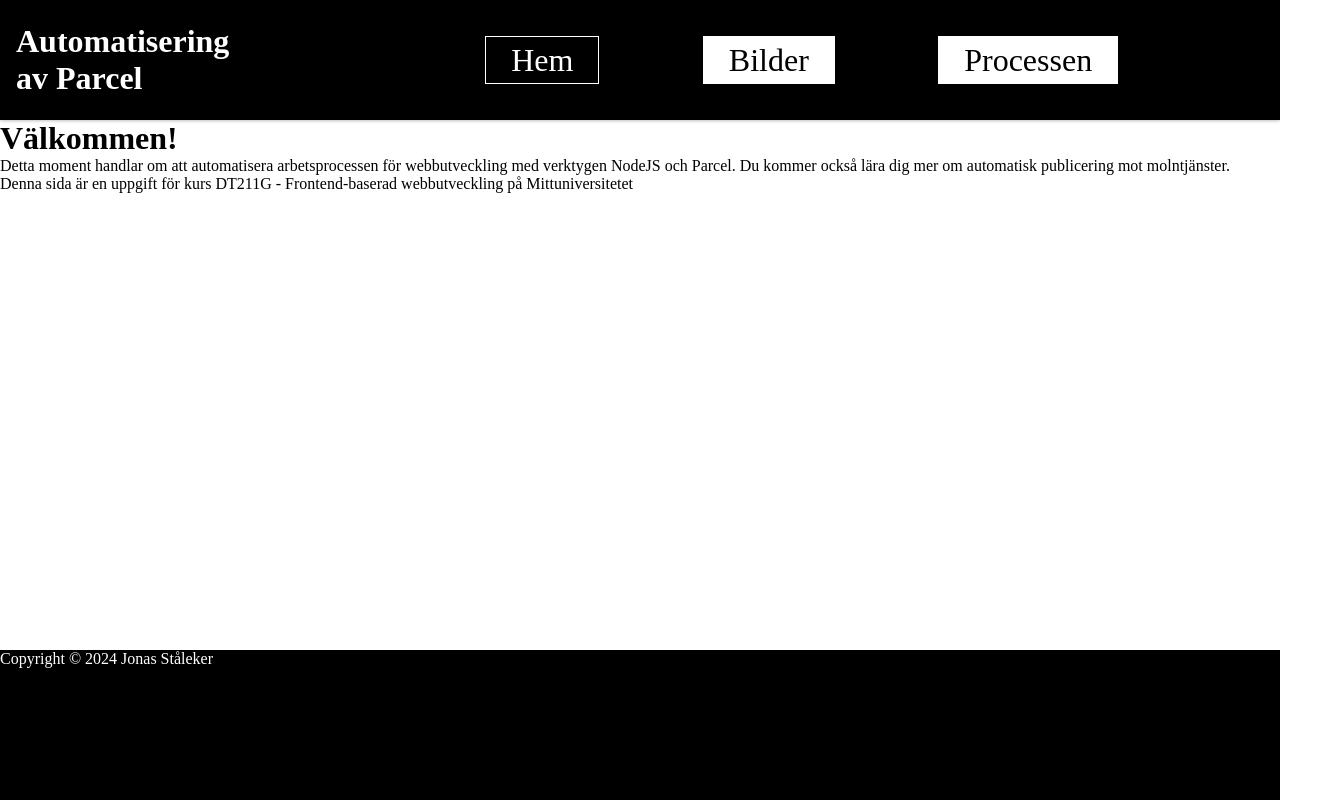
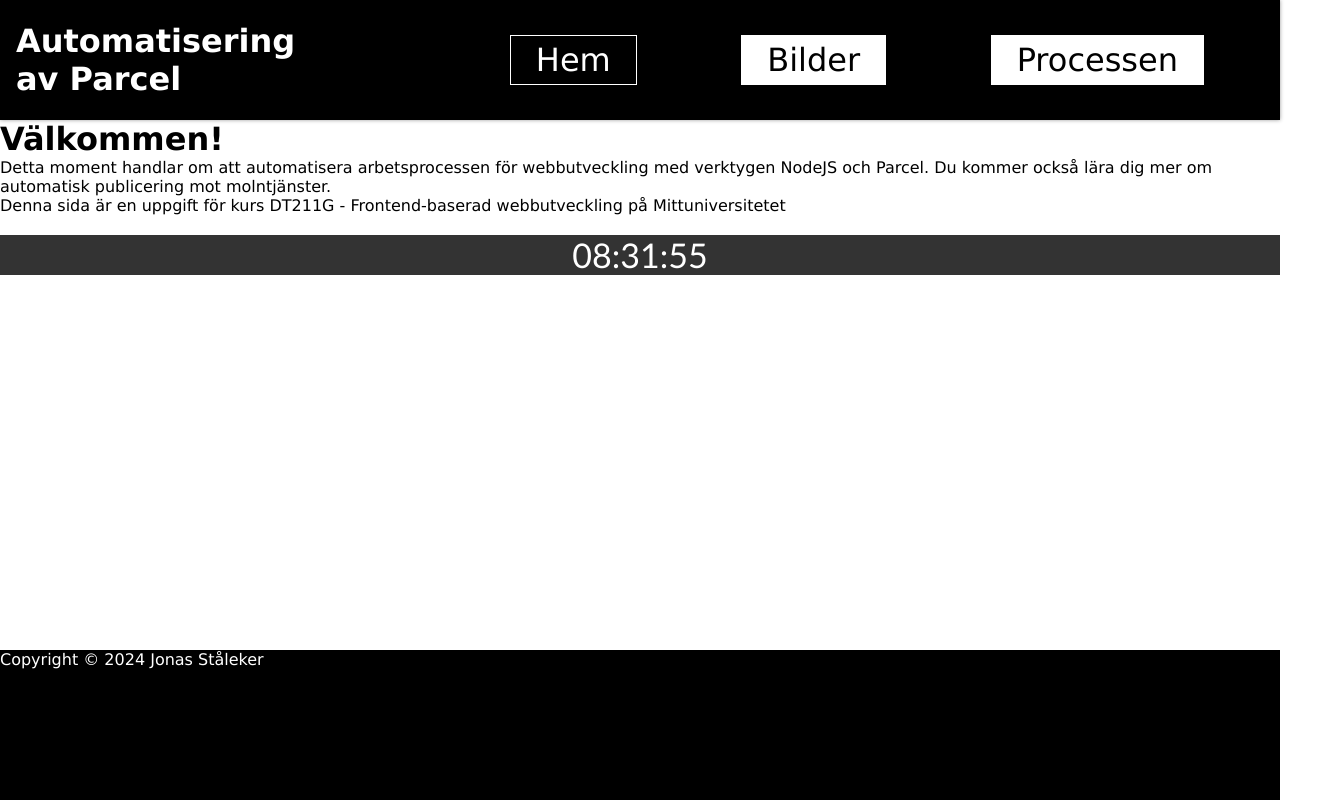
Before and after one commit to JoeSteeloak/projekt1-parcel, a website built with Parcel: page src/index.html in a window 1280 px wide. Shown: the whole page, 1319 px wide, since content can reach past the window. Built offline with nearby package versions, Linux system fonts and the light colour scheme.

Commit message:
add js clock

```diff
--- a/src/css/main.css
+++ b/src/css/main.css
@@ -3,6 +3,7 @@
     margin: 0;
     padding: 0;
     max-width: 100%;
+    font-family: Verdana, Geneva, Tahoma, sans-serif;
 }
 
 
@@ -38,6 +39,19 @@ footer {
     color: white;
 }
 
+#clock {
+    margin: 20px auto;
+    padding: 0;
+    background: #333;
+    width: 100%;
+    text-align: center;
+    line-height: 40px;
+    color: #fff;
+    font-size: 34px;
+    font-family: calibri;
+  }
+
+/* mobile */
 @media screen and (max-width: 800px) {
 
     /* Meny knapp, öppna meny */
--- a/src/index.html
+++ b/src/index.html
@@ -7,6 +7,7 @@
     <link rel="stylesheet" href="css/main.css">
     <title>Document</title>
     <script src="js/main.js" type="module"></script>
+   <script src="js/clock.js" defer></script>
 </head>
 
 <body>
@@ -46,6 +47,7 @@
                     Parcel.
                     Du kommer också lära dig mer om automatisk publicering mot molntjänster.</p>
                 <p>Denna sida är en uppgift för kurs DT211G - Frontend-baserad webbutveckling på Mittuniversitetet</p>
+                <div id="clock"><p></p></div>
             </main>
         </div>
         <footer>
--- /dev/null
+++ b/src/js/clock.js
@@ -0,0 +1,21 @@
+function currentTime() {
+    let date = new Date();
+    let hh = date.getHours();
+    let mm = date.getMinutes();
+    let ss = date.getSeconds();
+
+
+
+
+     hh = (hh < 10) ? "0" + hh : hh;
+     mm = (mm < 10) ? "0" + mm : mm;
+     ss = (ss < 10) ? "0" + ss : ss;
+
+     let time = hh + ":" + mm + ":" + ss;
+
+    document.getElementById("clock").innerText = time;
+    let t = setTimeout(function(){ currentTime() }, 1000);
+
+  }
+
+  currentTime();
```
